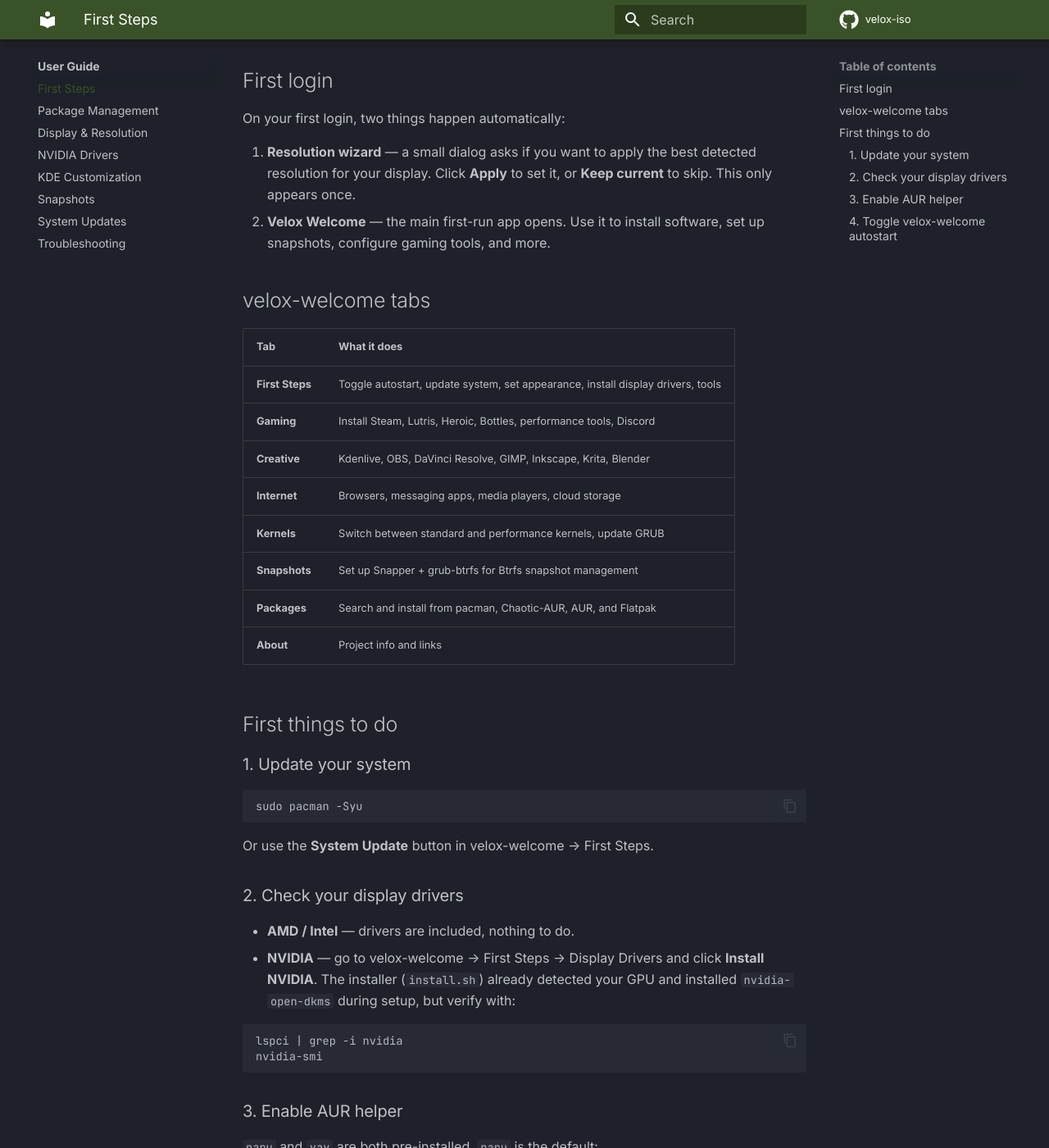
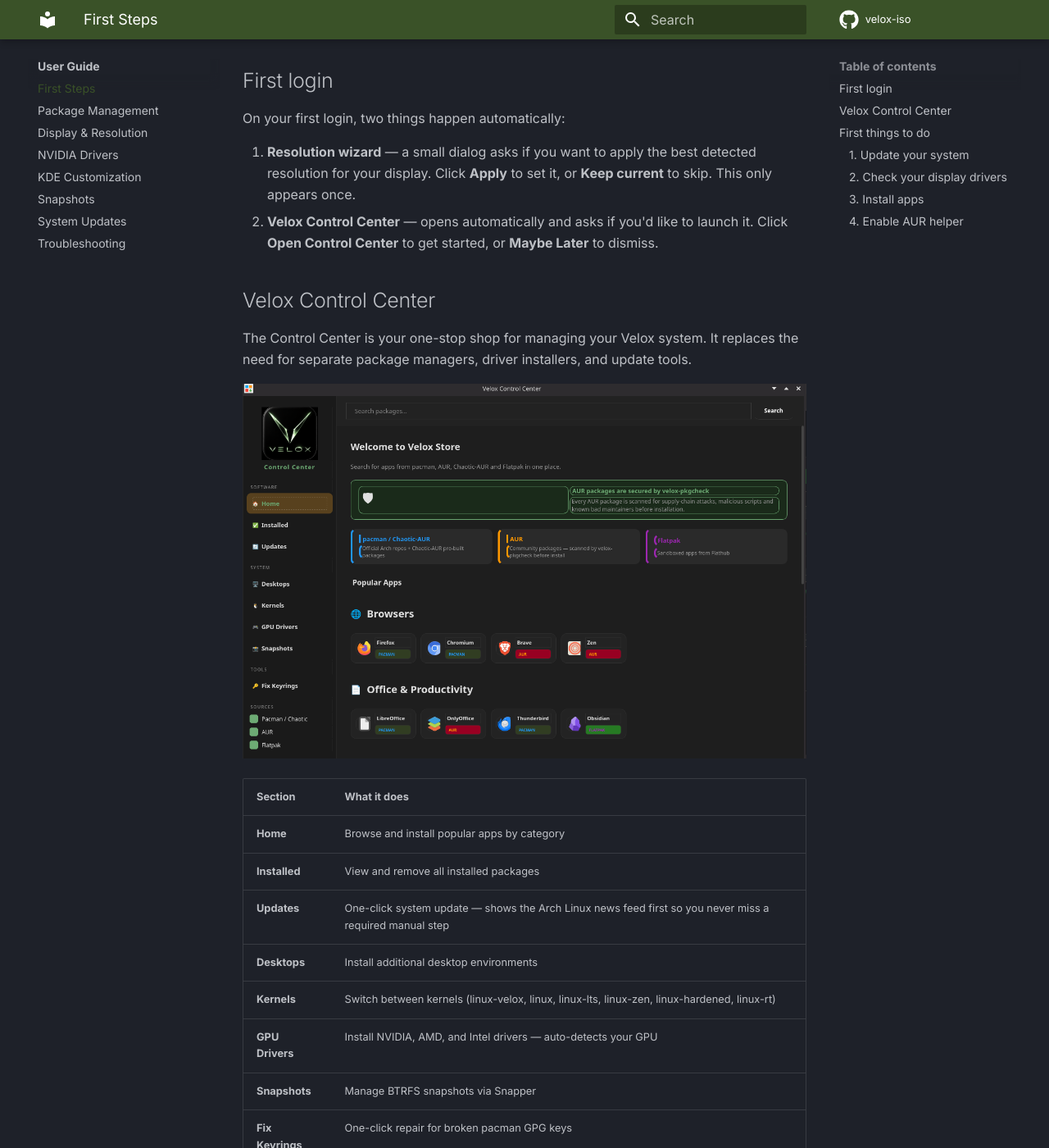
Before and after one commit to thelinutubetltos/velox-docs, an MkDocs documentation site: the page built from docs/user-guide/first-steps.md, in a window 1280 px wide and 1400 px high, scrolled down 238 px. Shown: the whole window at 82% size. Built offline with MkDocs 1.6.1 and Material for MkDocs 9.7.7, drawn with Linux system fonts in a browser that asks for light colours; comment, search, counter and statistics services are not loaded; some of the changed text lies outside the part shown.

Commit message:
docs: replace velox-welcome with Velox Control Center across user guide
Update first-steps, packages, and updates pages to document the Control
Center. Add Arch news feed explanation to the updates page. Add all
three Control Center screenshots to assets. Remove references to the
old velox-welcome app throughout.

Co-Authored-By: Claude Sonnet 4.6 <noreply@anthropic.com>

````diff
--- a/docs/user-guide/first-steps.md
+++ b/docs/user-guide/first-steps.md
@@ -7,53 +7,59 @@ After Calamares finishes and you reboot into your installed system, here's what
 On your first login, two things happen automatically:
 
 1. **Resolution wizard** — a small dialog asks if you want to apply the best detected resolution for your display. Click **Apply** to set it, or **Keep current** to skip. This only appears once.
-2. **Velox Welcome** — the main first-run app opens. Use it to install software, set up snapshots, configure gaming tools, and more.
+2. **Velox Control Center** — opens automatically and asks if you'd like to launch it. Click **Open Control Center** to get started, or **Maybe Later** to dismiss.
 
-## velox-welcome tabs
+## Velox Control Center
 
-| Tab | What it does |
+The Control Center is your one-stop shop for managing your Velox system. It replaces the need for separate package managers, driver installers, and update tools.
+
+![Velox Control Center Home](../assets/Control center1.png)
+
+| Section | What it does |
 |---|---|
-| **First Steps** | Toggle autostart, update system, set appearance, install display drivers, tools |
-| **Gaming** | Install Steam, Lutris, Heroic, Bottles, performance tools, Discord |
-| **Creative** | Kdenlive, OBS, DaVinci Resolve, GIMP, Inkscape, Krita, Blender |
-| **Internet** | Browsers, messaging apps, media players, cloud storage |
-| **Kernels** | Switch between standard and performance kernels, update GRUB |
-| **Snapshots** | Set up Snapper + grub-btrfs for Btrfs snapshot management |
-| **Packages** | Search and install from pacman, Chaotic-AUR, AUR, and Flatpak |
-| **About** | Project info and links |
+| **Home** | Browse and install popular apps by category |
+| **Installed** | View and remove all installed packages |
+| **Updates** | One-click system update — shows the Arch Linux news feed first so you never miss a required manual step |
+| **Desktops** | Install additional desktop environments |
+| **Kernels** | Switch between kernels (linux-velox, linux, linux-lts, linux-zen, linux-hardened, linux-rt) |
+| **GPU Drivers** | Install NVIDIA, AMD, and Intel drivers — auto-detects your GPU |
+| **Snapshots** | Manage BTRFS snapshots via Snapper |
+| **Fix Keyrings** | One-click repair for broken pacman GPG keys |
 
 ## First things to do
 
 ### 1. Update your system
 
+Open the Control Center → click **Updates** in the sidebar → click **Update All**.
+
+The updates page shows the latest Arch Linux news feed. If there are any items flagged as **RECENT** (last 14 days), read them before updating — some require a manual step first.
+
+Or from the terminal:
+
 ```bash
 sudo pacman -Syu
 ```
 
-Or use the **System Update** button in velox-welcome → First Steps.
-
 ### 2. Check your display drivers
 
 - **AMD / Intel** — drivers are included, nothing to do.
-- **NVIDIA** — go to velox-welcome → First Steps → Display Drivers and click **Install NVIDIA**. The installer (`install.sh`) already detected your GPU and installed `nvidia-open-dkms` during setup, but verify with:
+- **NVIDIA** — the Calamares installer already detected your GPU and installed `nvidia-open-dkms` during setup. Verify with:
 
 ```bash
 lspci | grep -i nvidia
 nvidia-smi
 ```
 
-### 3. Enable AUR helper
+Or use Control Center → **GPU Drivers** to install additional NVIDIA packages.
+
+### 3. Install apps
+
+Use Control Center → **Home** to browse popular apps by category (Browsers, Gaming, Creative, Development, etc.) and install with one click — searches pacman, Chaotic-AUR, AUR, and Flatpak simultaneously.
+
+### 4. Enable AUR helper
 
 `paru` and `yay` are both pre-installed. `paru` is the default:
 
 ```bash
 paru -S <package-name>
 ```
-
-### 4. Toggle velox-welcome autostart
-
-If you don't want velox-welcome to open on every login, uncheck **Launch at startup** in velox-welcome → First Steps, or delete the autostart file:
-
-```bash
-rm ~/.config/autostart/velox-welcome.desktop
-```
````
Also changed, not shown: docs/developer/calamares.md (+24 -4 lines), docs/user-guide/packages.md (+20 -9 lines), docs/user-guide/snapshots.md (+38 -15 lines), docs/user-guide/updates.md (+17 -2 lines), docs/assets/Control center1.png (added), docs/assets/control center2.png (added), docs/assets/control center3.png (added).
